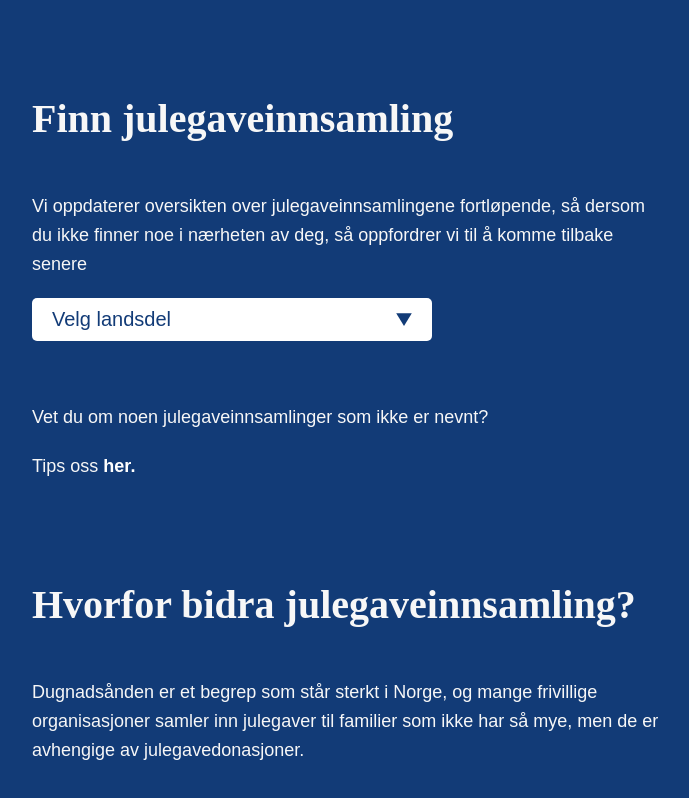
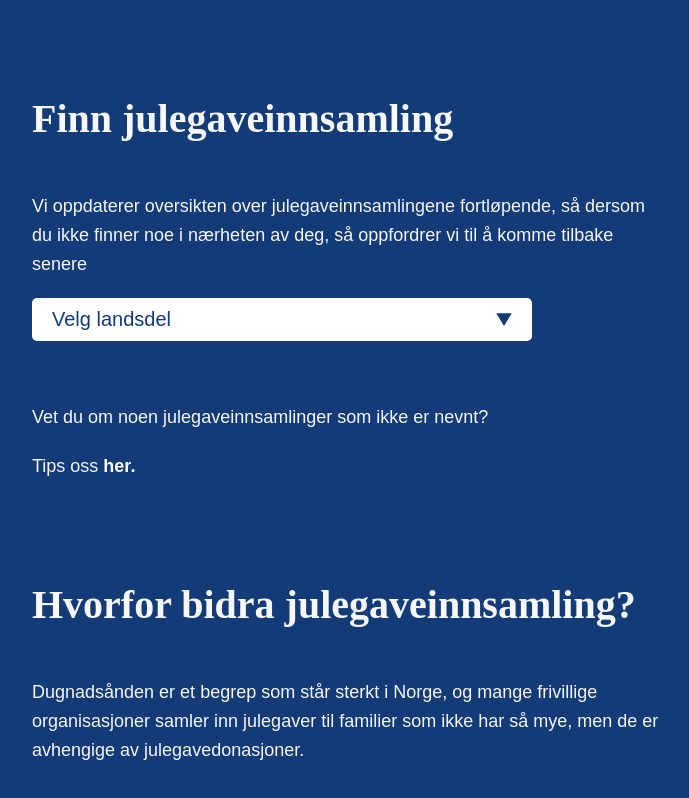
Before and after one commit to uxlinh/jeghardeg, a website: page index.html in a window 1280 px wide. Shown: the part 915-1713 px from the top of the page, without its empty margins (293-982 px from the left). Drawn offline with Linux system fonts and the light colour scheme.

Commit message:
changed width on dropdown to resposive

```diff
--- a/sass/components/_dropdown.scss
+++ b/sass/components/_dropdown.scss
@@ -61,12 +61,14 @@ li:hover {
 .dropdown-btn {
     display: flex;
     align-items: center;
-    justify-content: space-between;;
-    width: 40rem;
-    padding-top: 1rem;
-    padding-bottom: 1rem;
-    padding-left: 2rem;
-    padding-right: 2rem;
+    justify-content: space-between;
+
+    width: 50rem;
+    @include respond(phone){
+        width: 50rem;
+    }
+
+    padding: 1rem 2rem;
     border-radius: 5px;
     cursor: pointer;
     border: none;
```
Also changed, not shown: css/index.css.
